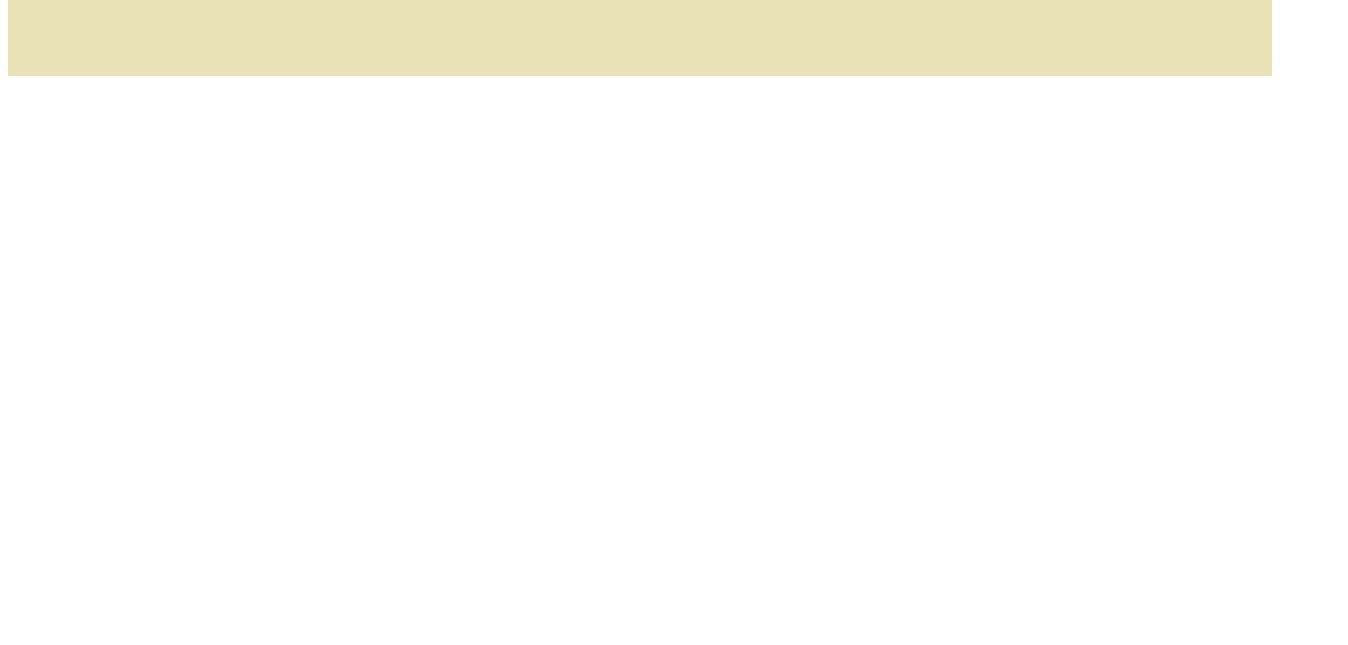
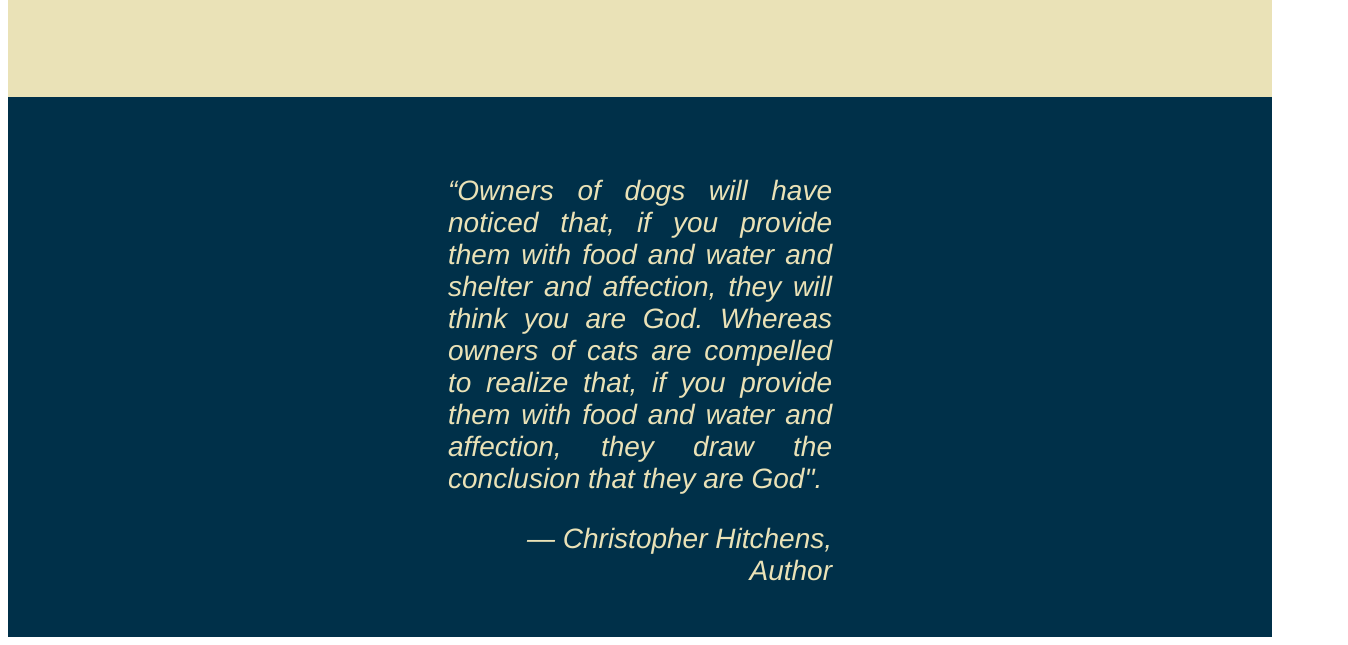
Before and after one commit to TheDevFranco/Project-Landing_Page, a plain HTML site: page index.html in a window 1280 px wide. Shown: the part 887-1532 px from the top of the page, 1348 px wide, since content can reach past the window. Before the commit the page ends 971 px from the top, so only its background shows below. Drawn offline with Linux system fonts and the light colour scheme.

Commit message:
added quote and fixed some padding issues

```diff
--- a/index.html
+++ b/index.html
@@ -51,6 +51,17 @@
             </div>
         </div>
     </div>
+    <div class="quote">
+        <figure class="quote">
+            <blockquote>
+                “Owners of dogs will have noticed that, if you provide them with food and water and shelter
+                and affection, they will think you are God. Whereas owners of cats are compelled to realize that, if you
+                provide them with
+                food and water and affection, they draw the conclusion that they are God".
+            </blockquote>
+            <figcaption>
+                &mdash; Christopher Hitchens, <cite>Author</cite> </figcaption>
+        </figure>
     </div>
 </body>
 
--- a/style.css
+++ b/style.css
@@ -2,6 +2,7 @@
 body{
     display: flex;
     flex-direction: column;
+    font-family: 'Franklin Gothic Medium', 'Arial Narrow', Arial, sans-serif;
 }
 .header{
     width: 100%;
@@ -13,10 +14,11 @@
     margin: 0px 150px;
     display: flex;
     align-items: center;
-    justify-content: space-between;
+    justify-content: center;
     color: #FCBF49;
     font-weight:bolder;
     text-shadow: -1px 0 black, 0 1px black, 1px 0 black, 0 -1px black;
+    gap: 750px;
 }
 
 .navbar ul li{
@@ -71,7 +73,7 @@
     display: flex ;
     align-items: center;
     justify-content: center;
-    gap: 300px;
+    gap: 600px;
 
 }
 
@@ -119,3 +121,20 @@
     font-weight: bolder;
     width: 300px;
 }
+
+/* This following code is for the Quote section */
+.quote {
+    margin: 0;
+    background: #003049;
+    padding: 25px 200px;
+    text-align: justify;
+    color: #EAE2B7;
+    font-size: 28px;
+    font-style: italic;
+    justify-content: center;
+    align-content: center;
+}
+  .quote figcaption{
+   text-align: end;
+   padding: 0 40px;
+}
```
